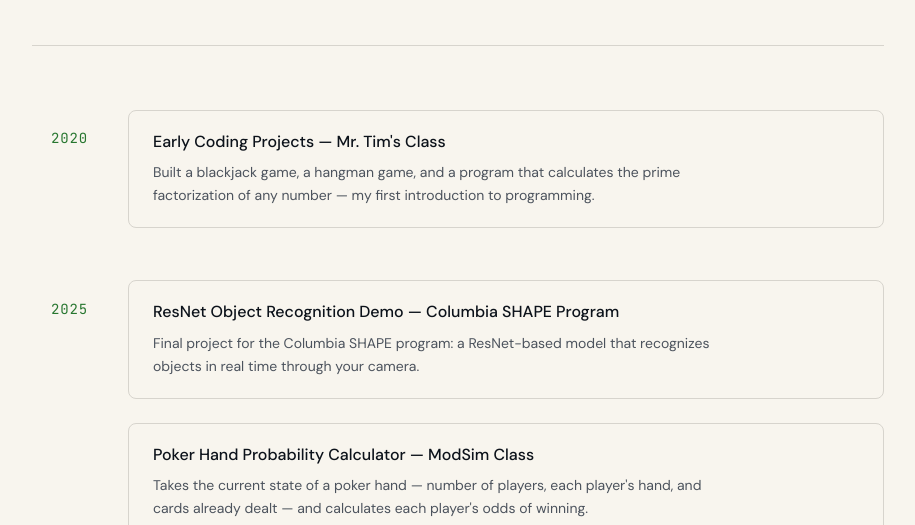
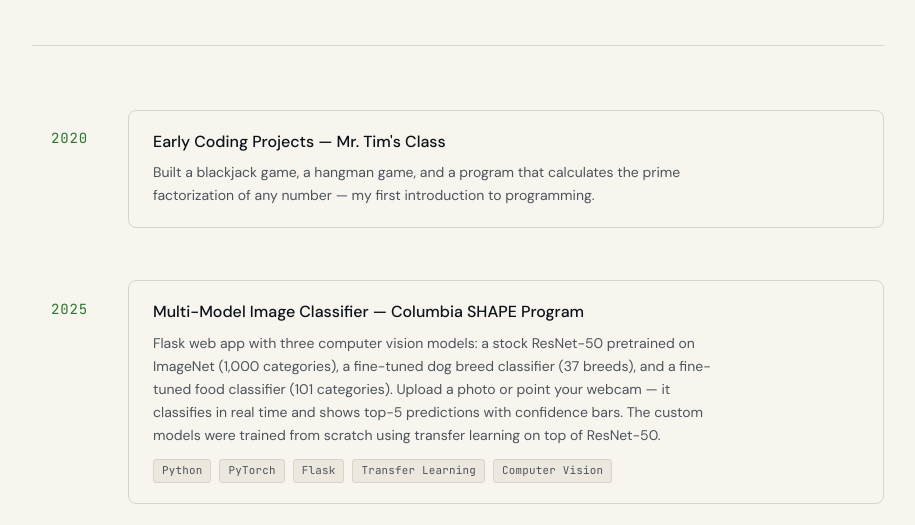
Before and after one commit to cylebouder/cylebouder.github.io, a plain HTML site: page projects.html in a window 1280 px wide. Shown: the part 267-792 px from the top of the page, without its empty margins (182-1097 px from the left). Drawn offline with Linux system fonts and the light colour scheme.

Commit message:
Expand ResNet project card with accurate details and tech tags
- Three models: ResNet-50, dog breed classifier (37 breeds), food classifier (101 categories)
- Mentions transfer learning, webcam support, Flask backend
- Add tech-tag component for stack info (Python, PyTorch, Flask, etc.)

Co-Authored-By: Claude Sonnet 4.6 <noreply@anthropic.com>

```diff
--- a/projects.html
+++ b/projects.html
@@ -42,8 +42,15 @@
       <div class="timeline-year">
         <h3>2025</h3>
         <div class="project">
-          <h4>ResNet Object Recognition Demo — Columbia SHAPE Program</h4>
-          <p>Final project for the Columbia SHAPE program: a ResNet-based model that recognizes objects in real time through your camera.</p>
+          <h4>Multi-Model Image Classifier — Columbia SHAPE Program</h4>
+          <p>Flask web app with three computer vision models: a stock ResNet-50 pretrained on ImageNet (1,000 categories), a fine-tuned dog breed classifier (37 breeds), and a fine-tuned food classifier (101 categories). Upload a photo or point your webcam — it classifies in real time and shows top-5 predictions with confidence bars. The custom models were trained from scratch using transfer learning on top of ResNet-50.</p>
+          <div class="tech-tags">
+            <span class="tech-tag">Python</span>
+            <span class="tech-tag">PyTorch</span>
+            <span class="tech-tag">Flask</span>
+            <span class="tech-tag">Transfer Learning</span>
+            <span class="tech-tag">Computer Vision</span>
+          </div>
         </div>
         <div class="project">
           <h4>Poker Hand Probability Calculator — ModSim Class</h4>
--- a/style.css
+++ b/style.css
@@ -348,6 +348,25 @@ section h2 {
   max-width: 60ch;
 }
 
+.tech-tags {
+  display: flex;
+  flex-wrap: wrap;
+  gap: var(--space-2);
+  margin-top: var(--space-3);
+}
+
+.tech-tag {
+  font-family: var(--font-mono);
+  font-size: 0.68rem;
+  color: var(--color-ink-2);
+  background: var(--color-paper-2);
+  border: 1px solid var(--color-rule);
+  padding: 2px var(--space-2);
+  border-radius: var(--radius-sm);
+  letter-spacing: 0.02em;
+  white-space: nowrap;
+}
+
 .status {
   font-family: var(--font-mono);
   font-size: 0.62rem;
```
